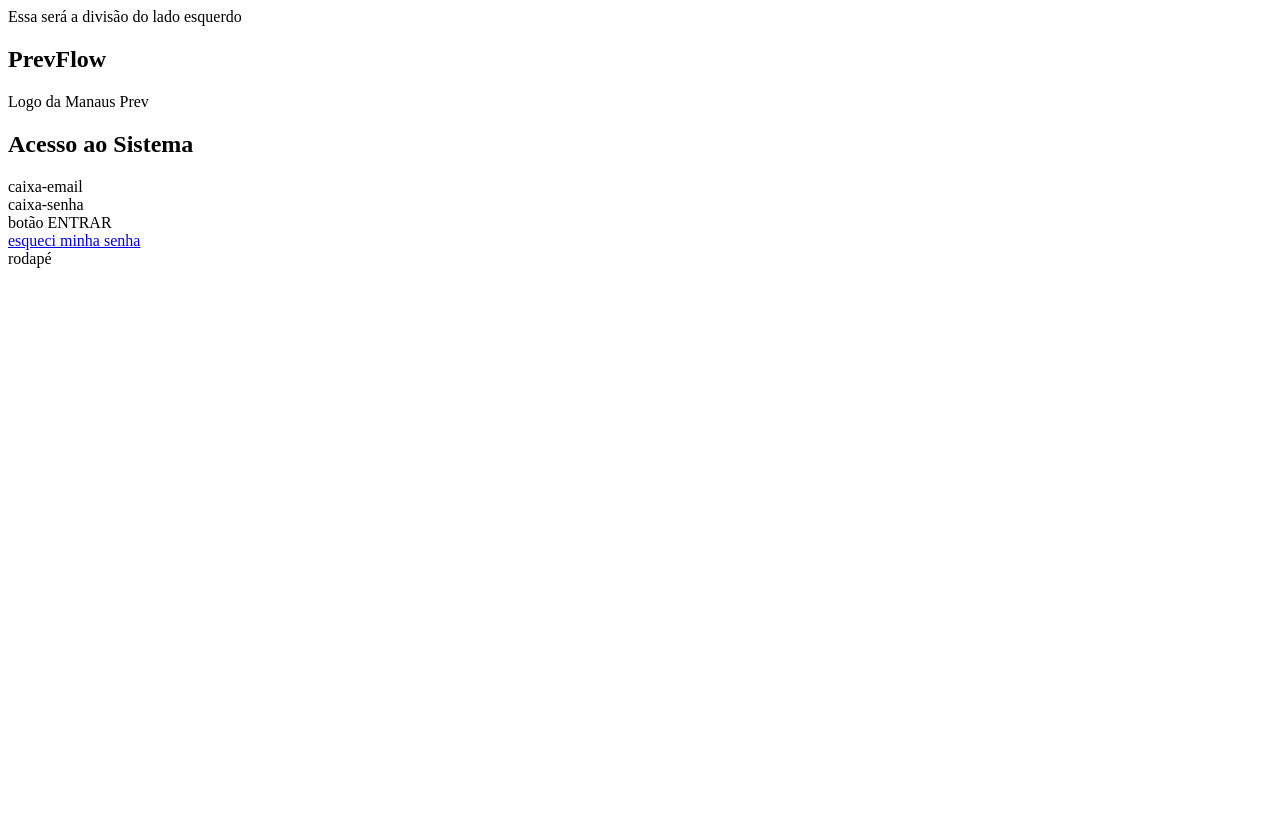
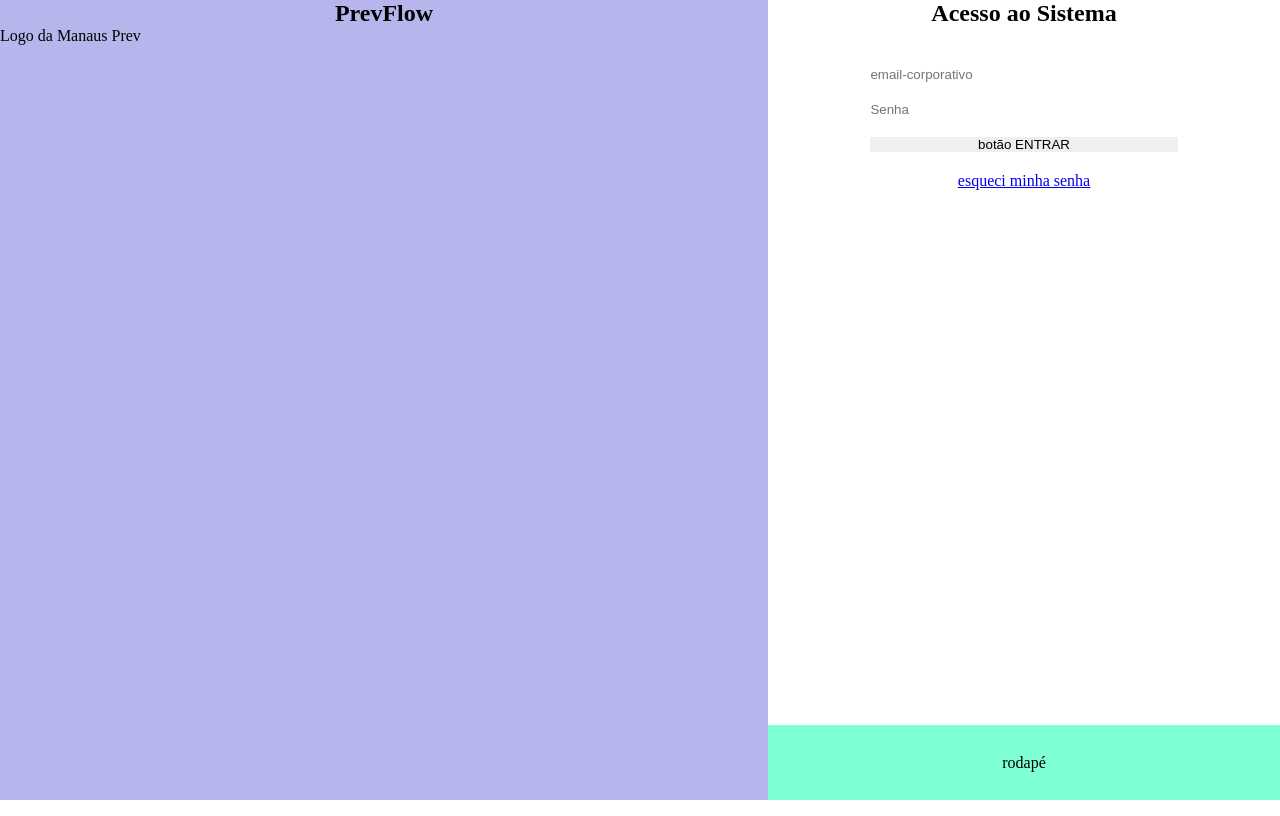
Before and after one commit to WilyDock7/Projeto-ManausPrev-2, a plain HTML site: page index.html in a window 1280 px wide. Drawn offline with Linux system fonts and the light colour scheme.

Commit message:
Antes de começar a usar o antigravity

```diff
--- a/index.html
+++ b/index.html
@@ -1,5 +1,5 @@
 <!DOCTYPE html>
-<html lang="en">
+<html lang="pt-BR">
 <head>
     <meta charset="UTF-8">
     <meta name="viewport" content="width=device-width, initial-scale=1.0">
@@ -8,9 +8,8 @@
 </head>
 <body>
 
-    <aside>
+    <aside id="Lado-esquerdo">
 
-        Essa será a divisão do lado esquerdo
 
         <h1>PrevFlow</h1>
 
@@ -20,20 +19,17 @@
 
 
     <main>
-        <form action="Fazer-login">
-            <h2>Acesso ao Sistema</h2>
+        <form action="Fazer-login" method="post">
+            <h2 class="texto-form">Acesso ao Sistema</h2>
+            <input type="email" class = "caixa-retangulo-padrao" placeholder="email-corporativo" required>
+            <input type="password" class="caixa-retangulo-padrao" placeholder="Senha" required>
+            <button type="submit" class="caixa-retangulo-padrao">botão ENTRAR</button>
+            <a href="redirecionar-link-esqueci-miha-senha" class="texto-form">esqueci minha senha</a>
+        </form>
 
-            <div class="caixa-retangulo-padrão">caixa-email</div>
-            <div class="caixa-retangulo-padrão">caixa-senha</div>
-            <div class="caixa-retangulo-padrão">botão ENTRAR</div>
-            <a href="redirecionar-link-esqueci-miha-senha">esqueci minha senha</a>
-
-            <footer>
-                rodapé
-            </footer>
-
-
-        </form>
+        <footer>
+            rodapé
+        </footer>
 
 
     </main>
--- a/style.css
+++ b/style.css
@@ -1,33 +1,63 @@
+*{
+    margin: 0;
+    padding: 0;
+    box-sizing: border-box;
+}
 body{
+    display: flex;
     height: 100vh;
-}
-
-.Barra-central{
-    height: 50%;
-    width: 500px;
-    background-color: rgba(97, 168, 103, 0.799);
-    position: absolute;
-    top: 50%;
-    left: 50%;
-    transform: translate(-50%, -50%);
 
 }
 
-.Titulo-barra-central{
-    color: white;
-    font-family: 'Franklin Gothic Medium', 'Arial Narrow', Arial, sans-serif;
-    font-size: 50px;
+aside{
+    display: flex;
+    flex-direction: column;
+    width: 60%;
+    height: 100%;
+    background-color: rgb(182, 182, 237);
+}
+
+h1{
     display: flex;
     justify-content: center;
-    align-items: center;
-    height: 50px;
-    width: 100%;
-    padding-top: 10px;
-    cursor: pointer;
-
+    align-content: center;
 }
 
-.Caixa-texto{
-    font-family: 'Franklin Gothic Medium', 'Arial Narrow', Arial, sans-serif;
-    font-size: small;
+main{
+    display: flex;
+    flex-direction: column;
+    justify-content: center;
+    align-items: center;
+    width: 40%;
+    height: 100%;
+    background-color:white;
 }
+
+.texto-form{
+    text-align: center;
+    margin-bottom: 20px;
+}
+
+form{
+    display: flex;
+    flex-direction: column;
+    width: 60%;
+    gap: 20px;
+}
+
+footer{
+    display: flex;
+    margin-top: auto;
+    background-color: aquamarine;
+    justify-content: center;
+    align-items: center;
+    width: 100%;
+    height: 75px;
+}
+
+/*adicionando a estilização das bordas*/
+
+.caixa-retangulo-padrao{
+    border: 10px;
+    border-color: black;
+}
```
